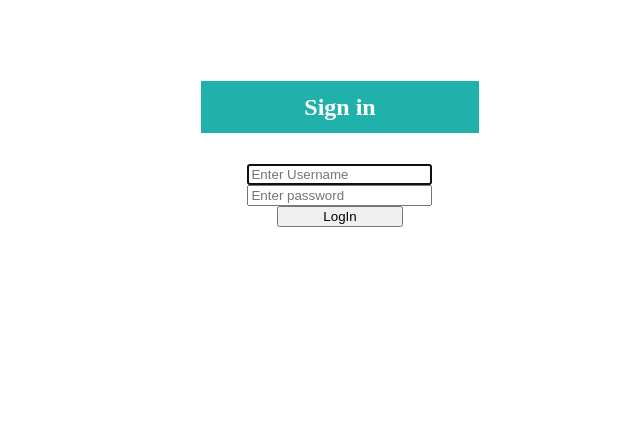
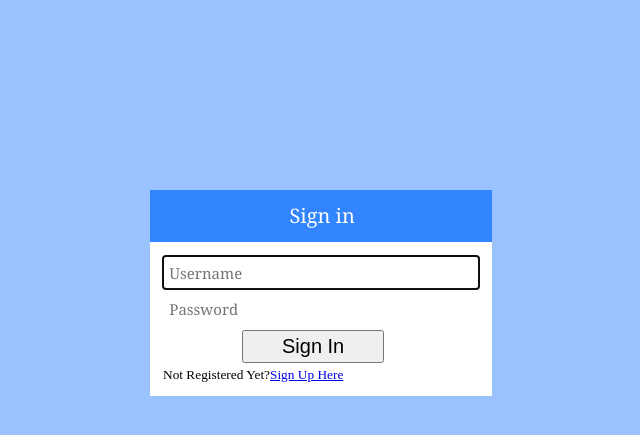
Before and after one commit to sonichandni/php-work, a PHP site: page / in a window 1280 px wide. Shown: the top 435 px of the page, without its empty margins (300-940 px from the left). Run offline with PHP 8.4, Linux system fonts and the light colour scheme; a stand-in replaces the project's code that opens the database connection.

Commit message:
sign up added

```diff
--- /dev/null
+++ b/assets/style.css
@@ -0,0 +1,43 @@
+body {
+	background: #99c2ff;
+}
+lable {
+	font-family: Georgia;
+	color: white;
+	margin-left: 40%;
+	font-size: 20px;
+}
+
+div.signin {
+	width: 25%;
+	margin-top:15%;
+	margin-left: 35%;
+	background:#3385ff;
+	padding: 1%;
+
+}
+div.block {
+	width: 25%;
+	margin-left: 35%;
+	background:white;
+	padding: 1%;
+
+}
+input {
+	padding:2%;
+	font-family:Georgia;
+	font-size:15px;
+	border: none;
+	width:96%;
+	margin-top: 2px;
+	margin-bottom: 2px;
+}
+button {
+	padding:1%;
+	font-size:20px;
+	width:45%;
+	height:10%;
+	margin-left: 25%;
+	margin-top: 2px;
+	margin-bottom: 2px;
+	}
--- a/index.php
+++ b/index.php
@@ -1,34 +1,24 @@
 <?php
-	include 'connection.php';
+	include 'conection.php';
 ?>
 <!DOCTYPE html>
 <html>
 <head>
 	<title>Form</title>
+  <link rel="stylesheet" type="text/css" href="./assets/style.css">
 </head>
 <body>
-<b><center>
-    <font phase="Times New Roman"color="white" size="20%">
-   Login</b><br>
-    </font>
-    <center><br>
-	<font phase="Times New Roman"color="white" size="5%">
-    <div style="background-color: lightseagreen; height:8%; width:20%; margin-top:0%; margin-right:-10; align:left;padding: 1%;">
-    <b>Sign in</b>
+  <div class="signin">
+    <lable>Sign in</lable>
+	</div>
+  <form method="post" role="form"  enctype="multipart/form-data" >
+  <div class="block">
 
-    </font><br>  </center>
-
-    <div style="background-color: white; height:30%; width:20%; margin-top:0%; margin-right:-10;  align:left;
-         padding: 1%">
-       <form method="post" role="form"  enctype="multipart/form-data" >
-
-       <br> <input type="text"  id="unm" name="unm" placeholder="Enter Username" class="form-control" required autofocus><br>
-       <input type="password"  id="pwd" name="pwd" placeholder="Enter password" class="form-control" required><br>
-       <button type="submit" id="login" name="login" value="submit" class="btn btn-primary" style="width:50%">LogIn
-       </button>
-       </div>
-    </div>
-    </form>
-
+         <input type="text"  id="unm" name="unm" placeholder="Username" class="form-control" required autofocus>
+         <input type="password"  id="pwd" name="pwd" placeholder="Password" class="form-control" required>
+         <button type="submit" id="login" name="login" value="submit">Sign In </button><br>
+         <small>Not Registered Yet?<a href="signup.php">Sign Up Here</a></small>
+  </div>
+   </form>
 </body>
 </html>
```
Also changed, not shown: signup.php (added, +25 -0 lines).
